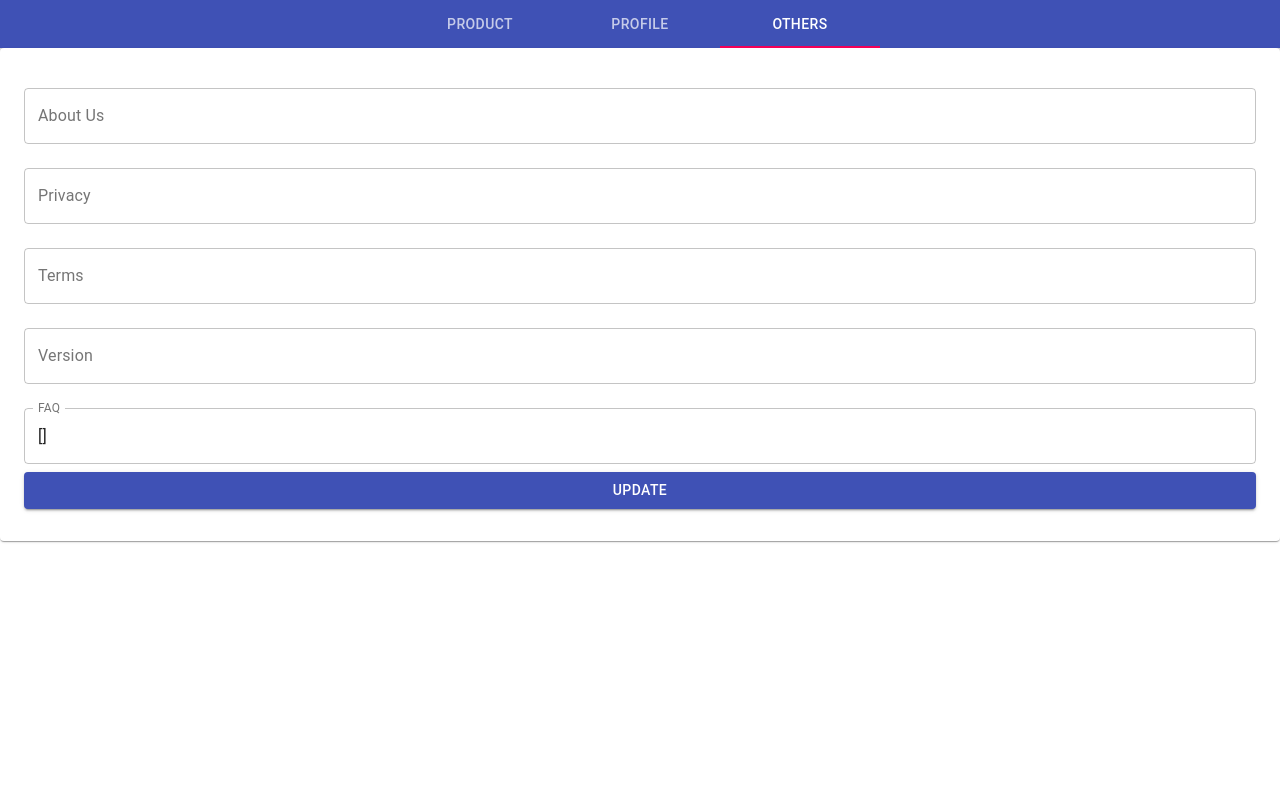
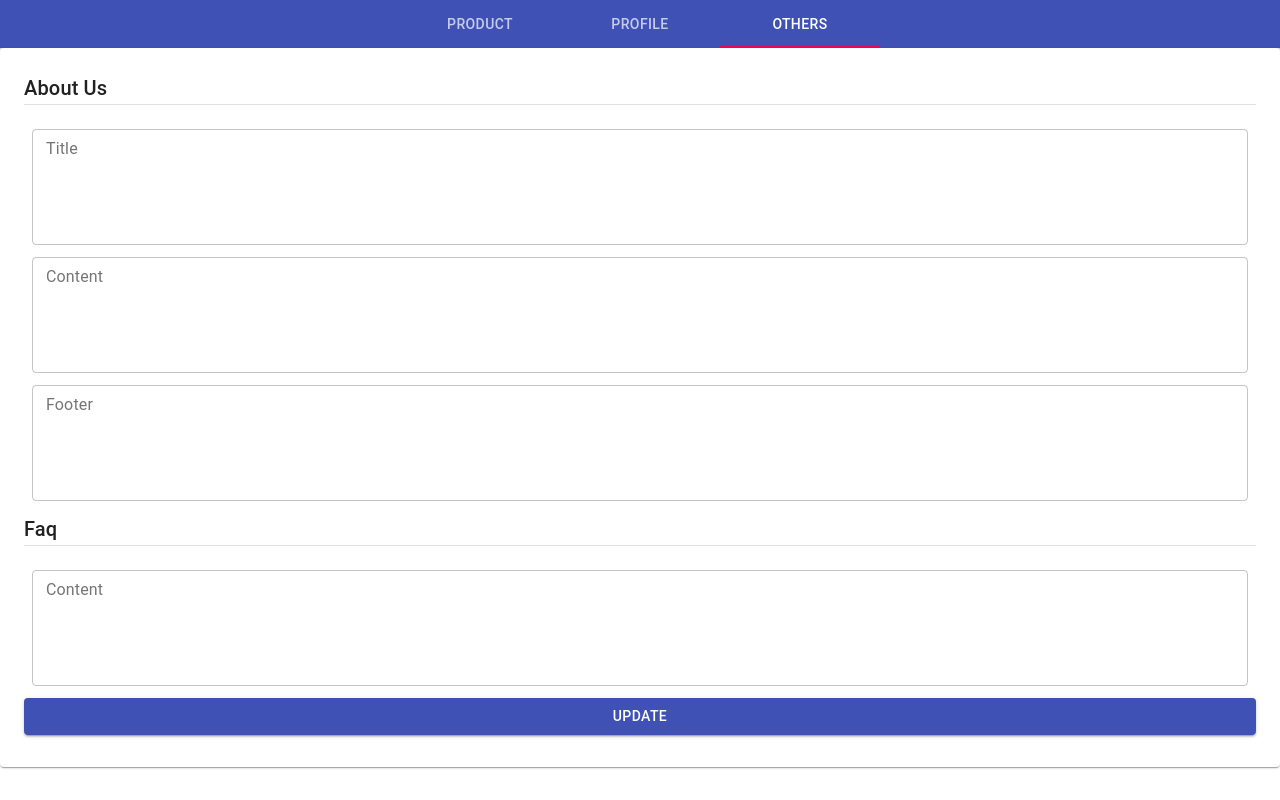
Before and after one commit to miclau13/React-Admin-Portal, a React (Create React App) app in the folder frontend/: page /admin-panel in a window 1280 px wide. Built offline with nearby package versions, Linux system fonts and the light colour scheme; no server answers.

Commit message:
update  more info

```diff
--- /dev/null
+++ b/frontend/src/common/constant.js
@@ -0,0 +1,50 @@
+export const MORE_INFO = [
+  {
+    group: 'About Us',
+    items: [
+      'title',
+      'content',
+      'footer',
+    ]
+  },
+  {
+    group: 'Faq',
+    items: [
+      'content',
+    ]
+  },
+  // {
+  //   group: 'Construction - Exterior',
+  //   items: [
+  //     'Roofer',
+  //     'Concrete',
+  //     'Exterior Siding',
+  //     'Exterior Wash',
+  //     'Foundation repairs',
+  //     'Tree removal',
+  //     'Landscaper',
+  //     'Dump/ Debris Removal',
+  //     'Framing',
+  //   ].sort(),
+  // },
+  // {
+  //   group: 'Professional Services',
+  //   items: [
+  //     'Surveyor',
+  //     'Geotech',
+  //     'Structural Engineer',
+  //     'Civil Engineer',
+  //     'Architect',
+  //     'Designer',
+  //     'Stager',
+  //   ].sort(),
+  // },
+  // {
+  //   group: 'Management',
+  //   items: ['Project manager', 'Lead Carpenter', 'General Contractor'].sort(),
+  // },
+  // {
+  //   group: 'Other',
+  //   items: ['Other'],
+  // },
+];
--- a/frontend/src/components/Admin/Update.jsx
+++ b/frontend/src/components/Admin/Update.jsx
@@ -1,8 +1,17 @@
+import { camelCase, startCase } from 'lodash';
 import React from 'react';
 import { makeStyles } from '@material-ui/core/styles';
+
+import Box from '@material-ui/core/Box';
+import Button from '@material-ui/core/Button';
 import FormControl from '@material-ui/core/FormControl';
-import Button from '@material-ui/core/Button';
+import FormGroup from '@material-ui/core/FormGroup';
+import FormLabel from '@material-ui/core/FormLabel';
+import Divider from '@material-ui/core/Divider';
 import TextField from '@material-ui/core/TextField';
+import Typography from '@material-ui/core/Typography';
+
+import { MORE_INFO } from '../../common/constant';
 
 const useStyles = makeStyles(theme => ({
   formControl: {
@@ -26,7 +35,54 @@ const Update = (props) => {
       className={classes.formControl}
       onSubmit={handleOnSubmit}
     >
-      <TextField
+      {MORE_INFO.map((info, index) => {
+        // console.log("info", info)
+        return (
+          <FormGroup key={index}>
+            <Typography variant="h6">{info.group}</Typography>
+            <Divider />
+            <Box
+              component="div"
+              // display="flex"
+              // flexDirection="row"
+              // flexWrap="wrap"
+              p={1}
+              mt={1}
+            >
+              {info.items.map((item, index) => {
+                const placeholder = startCase(item);
+                const name = camelCase(`${info.group} ${item}`);
+                const value = values[name];
+                const defaultValue = initialValues[name];
+                // console.log("name", name)
+                // console.log("value", value)
+                return (
+                  <TextField
+                    fullWidth
+                    placeholder
+                    multiline
+                    key={index}
+                    rows={5}
+                    label={placeholder}
+                    variant="outlined"
+                    margin="dense"
+                    name={name}
+                    inputProps={{
+                      onBlur: handleBlur,
+                      onChange: handleChange,
+                      value: value,
+                    }}
+                    defaultValue={defaultValue}
+                  />
+                )
+              })}
+            </Box>
+          </FormGroup>
+        )
+      })}
+
+
+      {/* <TextField
         id="aboutUs"
         label="About Us"
         variant="outlined"
@@ -90,7 +146,7 @@ const Update = (props) => {
           value: values['questions'],
         }}
         defaultValue={initialValues['questions']}
-      />
+      /> */}
       <Button
         color="primary"
         variant="contained"
--- a/frontend/src/components/Admin/UpdateCard.jsx
+++ b/frontend/src/components/Admin/UpdateCard.jsx
@@ -1,5 +1,6 @@
 import axios from 'axios';
 import { useFormik, Formik } from 'formik';
+import { camelCase, reduce } from 'lodash';
 import React from 'react';
 import { useParams } from "react-router-dom";
 import { makeStyles } from '@material-ui/core/styles';
@@ -20,31 +21,74 @@ export default function UpdateCard(props) {
   const [loading, setLoading] = React.useState(false);
   // const { id } = useParams();
   const { data } = props;
-  const adminFields = (data && data[0]) || {};
+  console.log("data", data)
+  const adminFields = (data && data[0]) || {
+    aboutUs: {
+      aboutUsContent: "",
+      aboutUsFooter: "",
+      aboutUsTitle: ""
+    },
+    faq: {
+      faqContent: "",
+    }
+  };
+
   const {
-    id="",
-    aboutUs="",
-    questions="[]",
-    privacy="",
-    terms="",
-    version="",
+    // id="",
+    // aboutUs="",
+    // questions="[]",
+    // privacy="",
+    // terms="",
+    // version="",
+    id,
+    aboutUs: {
+      content: aboutUsContent,
+      footer: aboutUsFooter,
+      title: aboutUsTitle
+    },
+    // faq: {
+    //   content: faqContent,
+    // }
+    faq
   } = adminFields;
+
+  const faqContent = "";
 
   const formik = useFormik({
     initialValues: {
-      aboutUs,
-      questions,
-      privacy,
-      terms,
-      version,
+      aboutUsContent,
+      aboutUsFooter,
+      aboutUsTitle,
+      faqContent,
+      // terms,
+      // version,
     },
     onSubmit: async values => {
-      console.log("values", values)
+      console.log("onSubmit values", values)
+      const body = reduce(values, (acc, value, key) => {
+        // console.log("body",body)
+        // console.log("acc" ,acc)
+        // console.log("value" ,value)
+        // console.log("key" ,key)
+        if (key.startsWith('aboutUs')) {
+          const k = camelCase(key.substring(7));
+          // console.log("k", k)
+          acc['aboutUs'] = { ...acc['aboutUs'], [k]: value }
+          // console.log("acc['aboutUs']", acc['aboutUs'])
+        } else if (key.startsWith('faq')) {
+          const k = camelCase(key.substring(3));
+          // console.log("k", k)
+          acc['faq'] = { ...acc['faq'], [k]: value }
+          // console.log("acc['faq']", acc['faq'])
+        }
+        return acc;
+      }, {});
+      console.log("body",body)
       setLoading(true);
       if (id) {
-        await axios.post(`/admin/update/` + id, values);
+        await axios.post(`/admin/` + id, body);
       } else {
-        await axios.post(`/admin/add/`, values);
+        await axios.post(`/admin/`, body);
       }
       setLoading(false);
     },
```
Also changed, not shown: 15 other files (tests, documents, lock files or other folders).
